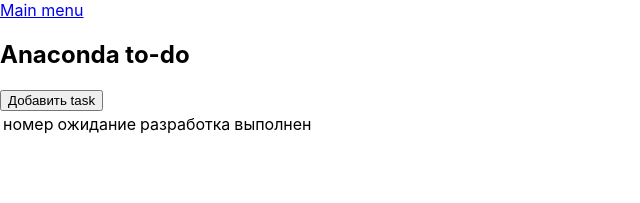
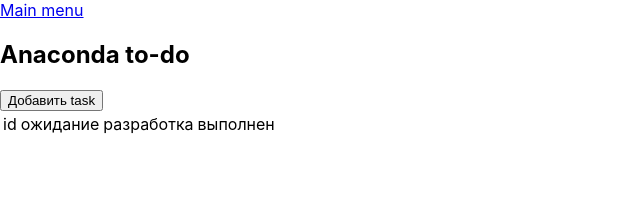
Before and after one commit to kam5427/todo-app-uodate, a React (Create React App) app: page /projects/dragon in a window 1280 px wide. Shown: the top 203 px of the page, without its empty margins (0-640 px from the left). Built offline with nearby package versions, Linux system fonts and the light colour scheme.

Commit message:
поменял номер на id

```diff
--- a/src/App.css
+++ b/src/App.css
@@ -1,6 +1,5 @@
 .App {
   text-align: center;
-
 }
 
 .App-logo {
--- a/src/components/List.jsx
+++ b/src/components/List.jsx
@@ -75,7 +75,7 @@ function List() {
                     <table>
                         <thead>
                             <tr>
-                                <td>номер</td>
+                                <td>id</td>
                                 <td>ожидание</td>
                                 <td>разработка</td>
                                 <td>выполнен</td>
--- a/src/index.css
+++ b/src/index.css
@@ -1,13 +1,10 @@
 body {
-  /*background-color: #1e1c1c;*/
-  color: black;
   margin: 0;
   font-family: -apple-system, BlinkMacSystemFont, 'Segoe UI', 'Roboto', 'Oxygen',
     'Ubuntu', 'Cantarell', 'Fira Sans', 'Droid Sans', 'Helvetica Neue',
     sans-serif;
   -webkit-font-smoothing: antialiased;
   -moz-osx-font-smoothing: grayscale;
-
 }
 
 code {
```
